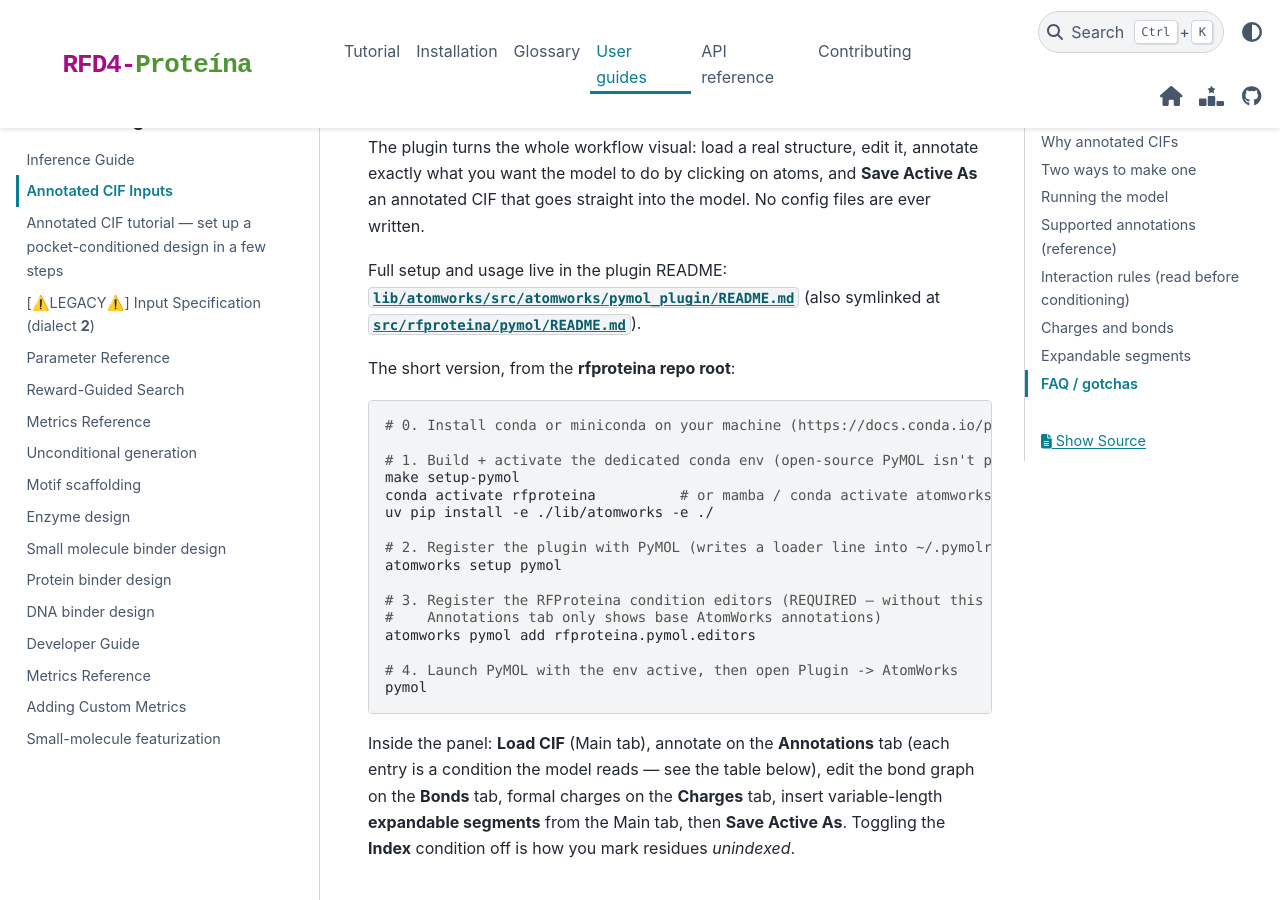
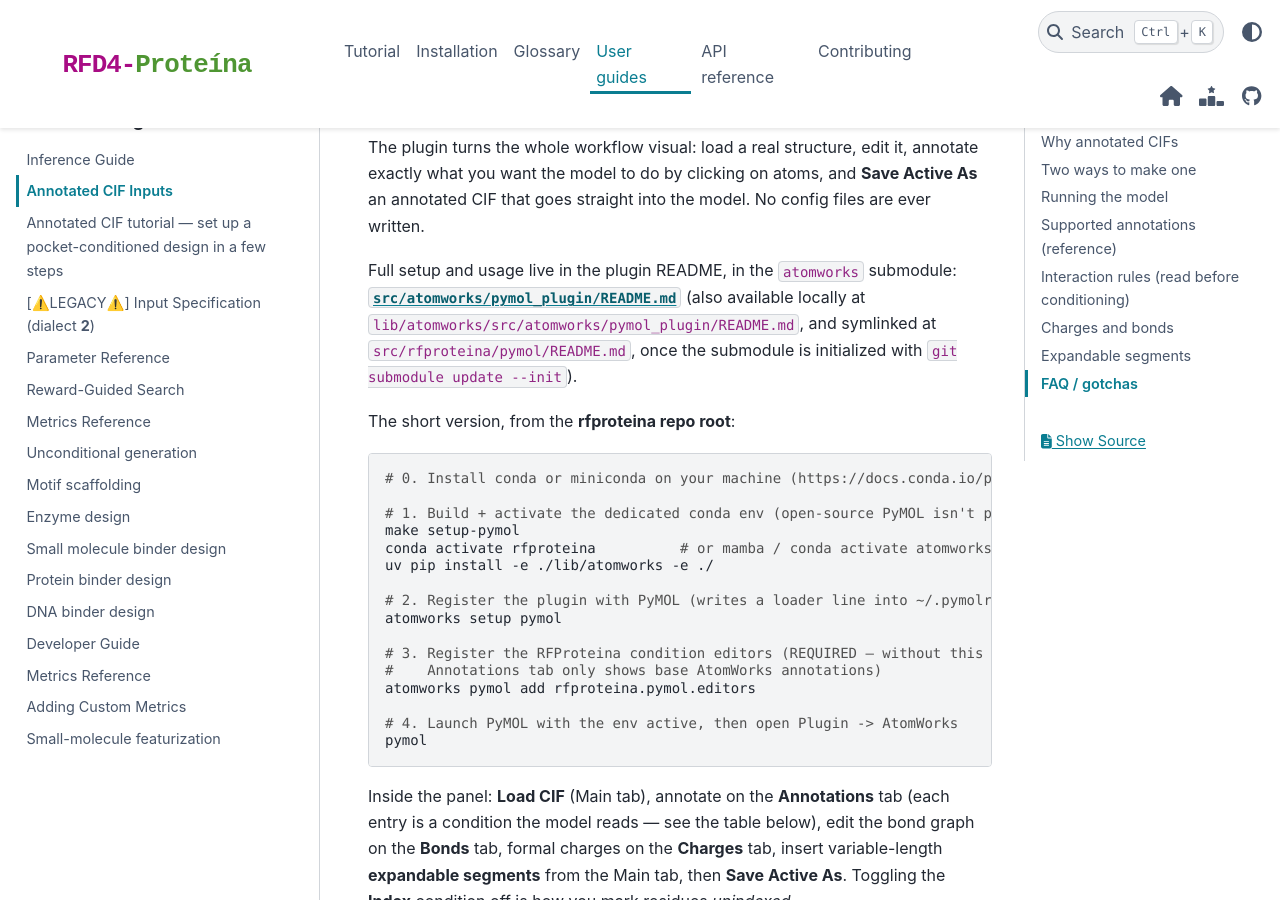
Before and after one commit to RazzyChen/RFD4-Proteina, a Sphinx documentation site: the page built from docs/guides/annotated_cif_inputs.md, in a window 1280 px wide and 900 px high, scrolled down 1796 px. Built offline with Sphinx 7.4.7 and the PyData theme 0.15.4, drawn with Linux system fonts in a browser that asks for light colours; pages that are not in the unit, such as notebooks, are missing from menus.

Commit message:
docs: Fix dead plugin README links in annotated_cif_inputs.md (#49)
Link directly to the atomworks submodule repo instead of relative
paths that don't resolve through the submodule boundary on GitHub.

Fixes #38

Co-authored-by: claude[bot] <41898282+claude[bot]@users.noreply.github.com>
Co-authored-by: Michael Li <9160756+m1c0l@users.noreply.github.com>

```diff
--- a/docs/guides/annotated_cif_inputs.md
+++ b/docs/guides/annotated_cif_inputs.md
@@ -65,9 +65,11 @@ annotate exactly what you want the model to do by clicking on atoms, and **Save
 Active As** an annotated CIF that goes straight into the model. No config files
 are ever written.
 
-Full setup and usage live in the plugin README:
-[`lib/atomworks/src/atomworks/pymol_plugin/README.md`](https://github.com/RosettaCommons/RFD4-Proteina/blob/main/lib/atomworks/src/atomworks/pymol_plugin/README.md)
-(also symlinked at [`src/rfproteina/pymol/README.md`](https://github.com/RosettaCommons/RFD4-Proteina/blob/main/src/rfproteina/pymol/README.md)).
+Full setup and usage live in the plugin README, in the `atomworks` submodule:
+[`src/atomworks/pymol_plugin/README.md`](https://github.com/RosettaCommons/atomworks/tree/dev/src/atomworks/pymol_plugin/README.md)
+(also available locally at `lib/atomworks/src/atomworks/pymol_plugin/README.md`, and
+symlinked at `src/rfproteina/pymol/README.md`, once the submodule is initialized with
+`git submodule update --init`).
 
 The short version, from the **rfproteina repo root**:
 
```
